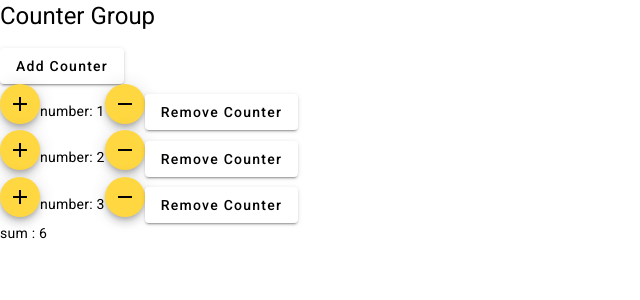
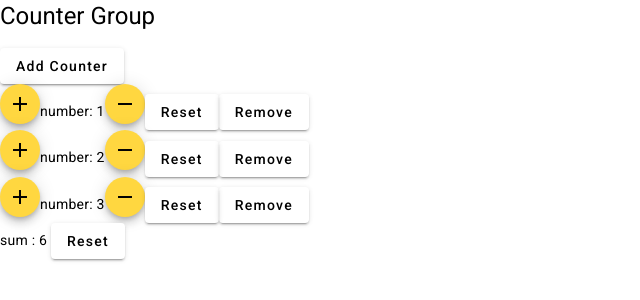
Before and after one commit to TWA-AFS-202310-GROUP-5/ng-counter-group, an Angular app: page / in a window 1280 px wide. Shown: the top 300 px of the page, without its empty margins (0-640 px from the left). Built offline with nearby package versions, Linux system fonts and the light colour scheme.

Commit message:
feat: implement reset all counters

```diff
--- a/src/app/counter-group/counter-group.component.html
+++ b/src/app/counter-group/counter-group.component.html
@@ -8,3 +8,4 @@ Add Counter
 <span>
     sum : {{sum}}
 </span>
+<button mat-raised-button (click)= "onResetAll()">Reset</button>
--- a/src/app/counter-group/counter-group.component.ts
+++ b/src/app/counter-group/counter-group.component.ts
@@ -27,4 +27,10 @@ export class CounterGroupComponent {
       this.counters.splice(index, 1);
     }
     }
+
+    onResetAll(){
+      this.counters.map(
+        counter => counter.num = 0
+      );
+    }
 }
--- a/src/app/counter/counter.component.html
+++ b/src/app/counter/counter.component.html
@@ -8,7 +8,8 @@
     <button  (click)= "onDecrease()" mat-mini-fab color="accent">
         <mat-icon>remove</mat-icon>
     </button>
-    <button mat-raised-button (click) = "onDeleteCounter()">
-        Remove Counter
+    <button mat-raised-button (click)= "onReset()">Reset</button>
+    <button mat-raised-button color="Alert" (click) = "onDeleteCounter()">
+        Remove
         </button>
 </div>
--- a/src/app/counter/counter.component.ts
+++ b/src/app/counter/counter.component.ts
@@ -24,4 +24,8 @@ export class CounterComponent {
   onDeleteCounter(){
     this.counterDeleted.emit();
   }
+  onReset(){
+    this.number = 0;
+    this.numberChange.emit(this.number);
+  }
 }
```
Also changed, not shown: 1 other file (tests, documents, lock files or other folders).
